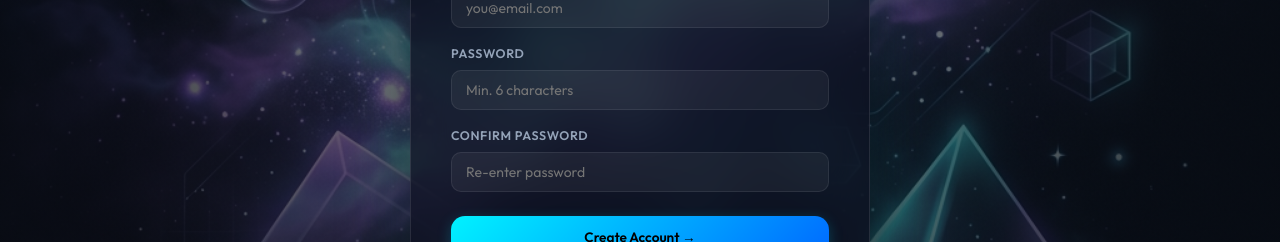
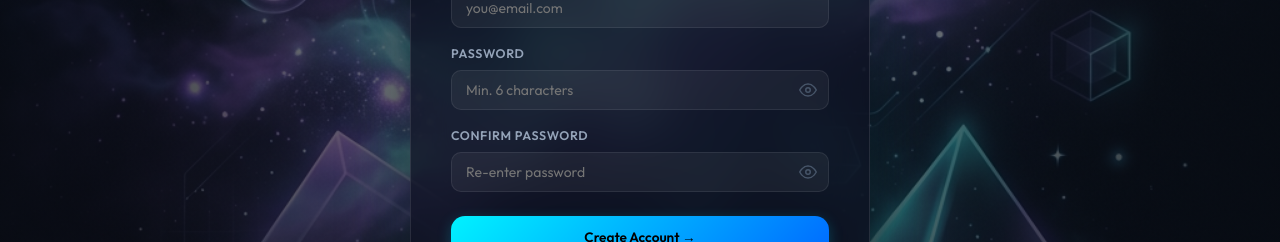
Before and after one commit to Jaithra2104/Taskora, a React (Vite) app in the folder frontend/: page /signup in a window 1280 px wide. Shown: the part 404-646 px from the top of the page. Built offline with nearby package versions, Linux system fonts and the light colour scheme.

Commit message:
feat: Add password visibility toggle to login and signup pages

```diff
--- a/frontend/src/index.css
+++ b/frontend/src/index.css
@@ -132,6 +132,12 @@
 .form-input:focus,.form-select:focus,.form-textarea:focus{outline:none;border-color:var(--cyan);box-shadow:0 0 0 3px rgba(6,182,212,0.12);background:rgba(6,182,212,0.04)}
 .form-textarea{resize:vertical;min-height:80px}
 .form-select option{background:var(--bg2)}
+
+/* ── PASSWORD TOGGLE ── */
+.password-wrapper { position: relative; display: flex; align-items: center; }
+.password-wrapper .form-input { padding-right: 40px; }
+.password-toggle-icon { position: absolute; right: 12px; background: none; border: none; color: var(--text3); cursor: pointer; display: flex; align-items: center; justify-content: center; transition: color 0.2s; padding: 0; font-size: 1.1rem; }
+.password-toggle-icon:hover { color: var(--cyan); }
 
 /* ── PAGE HEADER ── */
 .page-header{display:flex;align-items:flex-start;justify-content:space-between;margin-bottom:28px;flex-wrap:wrap;gap:16px}
--- a/frontend/src/pages/Login.jsx
+++ b/frontend/src/pages/Login.jsx
@@ -7,6 +7,7 @@
   const [form, setForm] = useState({ email: '', password: '' })
   const [error, setError] = useState('')
   const [loading, setLoading] = useState(false)
+  const [showPassword, setShowPassword] = useState(false)
 
   const handleSubmit = async (e) => {
     e.preventDefault()
@@ -53,9 +54,23 @@
           </div>
           <div className="form-group">
             <label className="form-label">Password</label>
-            <input className="form-input" type="password" name="user_password_unique" placeholder="••••••••" required
-              autoComplete="new-password"
-              value={form.password} onChange={e => setForm({ ...form, password: e.target.value })} />
+            <div className="password-wrapper">
+              <input className="form-input" type={showPassword ? "text" : "password"} name="user_password_unique" placeholder="••••••••" required
+                autoComplete="new-password"
+                value={form.password} onChange={e => setForm({ ...form, password: e.target.value })} />
+              <button
+                type="button"
+                className="password-toggle-icon"
+                onClick={() => setShowPassword(!showPassword)}
+                aria-label={showPassword ? "Hide password" : "Show password"}
+              >
+                {showPassword ? (
+                  <svg width="18" height="18" viewBox="0 0 24 24" fill="none" stroke="currentColor" strokeWidth="2" strokeLinecap="round" strokeLinejoin="round"><path d="M17.94 17.94A10.07 10.07 0 0 1 12 20c-7 0-11-8-11-8a18.45 18.45 0 0 1 5.06-5.94M9.9 4.24A9.12 9.12 0 0 1 12 4c7 0 11 8 11 8a18.5 18.5 0 0 1-2.16 3.19m-6.72-1.07a3 3 0 1 1-4.24-4.24"></path><line x1="1" y1="1" x2="23" y2="23"></line></svg>
+                ) : (
+                  <svg width="18" height="18" viewBox="0 0 24 24" fill="none" stroke="currentColor" strokeWidth="2" strokeLinecap="round" strokeLinejoin="round"><path d="M1 12s4-8 11-8 11 8 11 8-4 8-11 8-11-8-11-8z"></path><circle cx="12" cy="12" r="3"></circle></svg>
+                )}
+              </button>
+            </div>
           </div>
           <button className="btn btn-primary w-full" disabled={loading}
             style={{ justifyContent: 'center', marginTop: 8, padding: '12px' }}>
--- a/frontend/src/pages/Signup.jsx
+++ b/frontend/src/pages/Signup.jsx
@@ -7,6 +7,8 @@
   const [form, setForm] = useState({ name: '', email: '', password: '', confirm: '' })
   const [error, setError] = useState('')
   const [loading, setLoading] = useState(false)
+  const [showPassword, setShowPassword] = useState(false)
+  const [showConfirmPassword, setShowConfirmPassword] = useState(false)
 
   const handleSubmit = async (e) => {
     e.preventDefault()
@@ -61,15 +63,43 @@
           </div>
           <div className="form-group">
             <label className="form-label">Password</label>
-            <input className="form-input" type="password" placeholder="Min. 6 characters" required
-              autoComplete="off"
-              value={form.password} onChange={e => setForm({ ...form, password: e.target.value })} />
+            <div className="password-wrapper">
+              <input className="form-input" type={showPassword ? "text" : "password"} placeholder="Min. 6 characters" required
+                autoComplete="off"
+                value={form.password} onChange={e => setForm({ ...form, password: e.target.value })} />
+              <button
+                type="button"
+                className="password-toggle-icon"
+                onClick={() => setShowPassword(!showPassword)}
+                aria-label={showPassword ? "Hide password" : "Show password"}
+              >
+                {showPassword ? (
+                  <svg width="18" height="18" viewBox="0 0 24 24" fill="none" stroke="currentColor" strokeWidth="2" strokeLinecap="round" strokeLinejoin="round"><path d="M17.94 17.94A10.07 10.07 0 0 1 12 20c-7 0-11-8-11-8a18.45 18.45 0 0 1 5.06-5.94M9.9 4.24A9.12 9.12 0 0 1 12 4c7 0 11 8 11 8a18.5 18.5 0 0 1-2.16 3.19m-6.72-1.07a3 3 0 1 1-4.24-4.24"></path><line x1="1" y1="1" x2="23" y2="23"></line></svg>
+                ) : (
+                  <svg width="18" height="18" viewBox="0 0 24 24" fill="none" stroke="currentColor" strokeWidth="2" strokeLinecap="round" strokeLinejoin="round"><path d="M1 12s4-8 11-8 11 8 11 8-4 8-11 8-11-8-11-8z"></path><circle cx="12" cy="12" r="3"></circle></svg>
+                )}
+              </button>
+            </div>
           </div>
           <div className="form-group">
             <label className="form-label">Confirm Password</label>
-            <input className="form-input" type="password" placeholder="Re-enter password" required
-              autoComplete="off"
-              value={form.confirm} onChange={e => setForm({ ...form, confirm: e.target.value })} />
+            <div className="password-wrapper">
+              <input className="form-input" type={showConfirmPassword ? "text" : "password"} placeholder="Re-enter password" required
+                autoComplete="off"
+                value={form.confirm} onChange={e => setForm({ ...form, confirm: e.target.value })} />
+              <button
+                type="button"
+                className="password-toggle-icon"
+                onClick={() => setShowConfirmPassword(!showConfirmPassword)}
+                aria-label={showConfirmPassword ? "Hide password" : "Show password"}
+              >
+                {showConfirmPassword ? (
+                  <svg width="18" height="18" viewBox="0 0 24 24" fill="none" stroke="currentColor" strokeWidth="2" strokeLinecap="round" strokeLinejoin="round"><path d="M17.94 17.94A10.07 10.07 0 0 1 12 20c-7 0-11-8-11-8a18.45 18.45 0 0 1 5.06-5.94M9.9 4.24A9.12 9.12 0 0 1 12 4c7 0 11 8 11 8a18.5 18.5 0 0 1-2.16 3.19m-6.72-1.07a3 3 0 1 1-4.24-4.24"></path><line x1="1" y1="1" x2="23" y2="23"></line></svg>
+                ) : (
+                  <svg width="18" height="18" viewBox="0 0 24 24" fill="none" stroke="currentColor" strokeWidth="2" strokeLinecap="round" strokeLinejoin="round"><path d="M1 12s4-8 11-8 11 8 11 8-4 8-11 8-11-8-11-8z"></path><circle cx="12" cy="12" r="3"></circle></svg>
+                )}
+              </button>
+            </div>
           </div>
           <button className="btn btn-primary w-full" disabled={loading}
             style={{ justifyContent: 'center', marginTop: 8, padding: '12px' }}>
```
